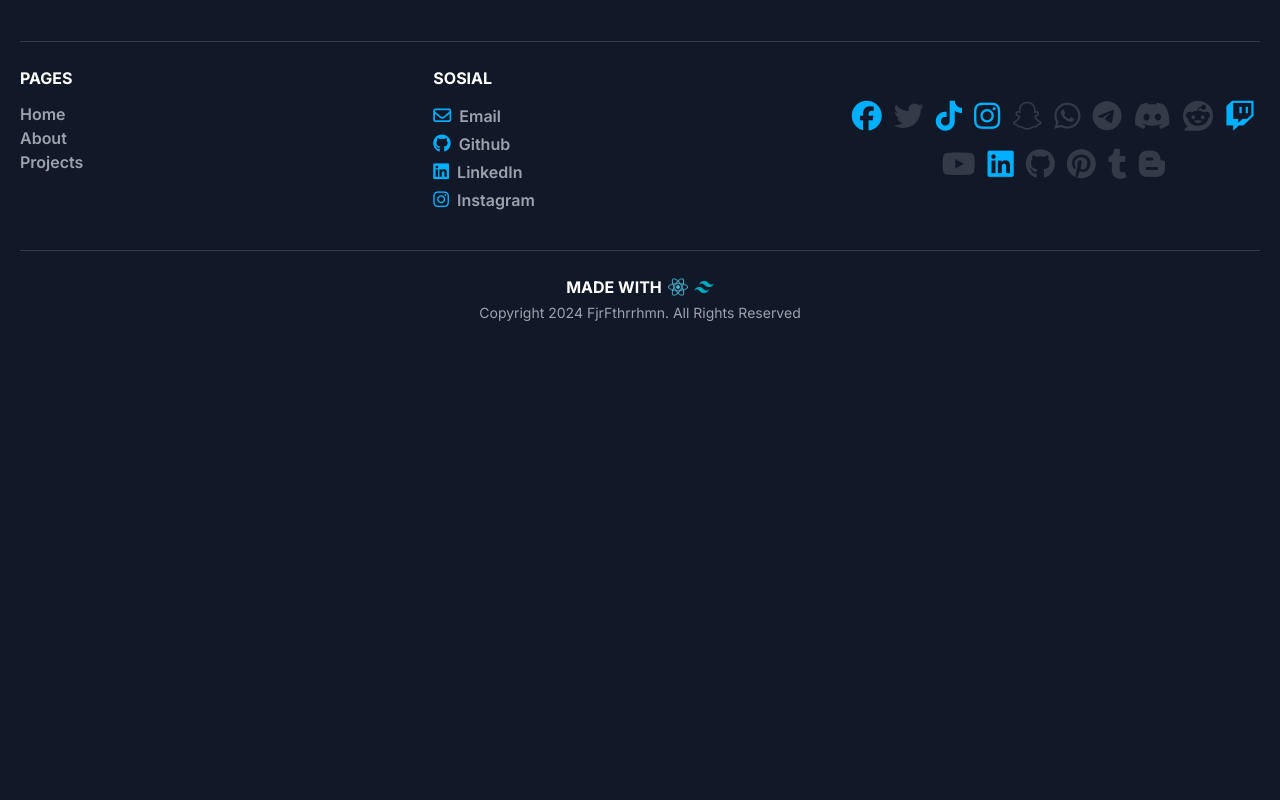
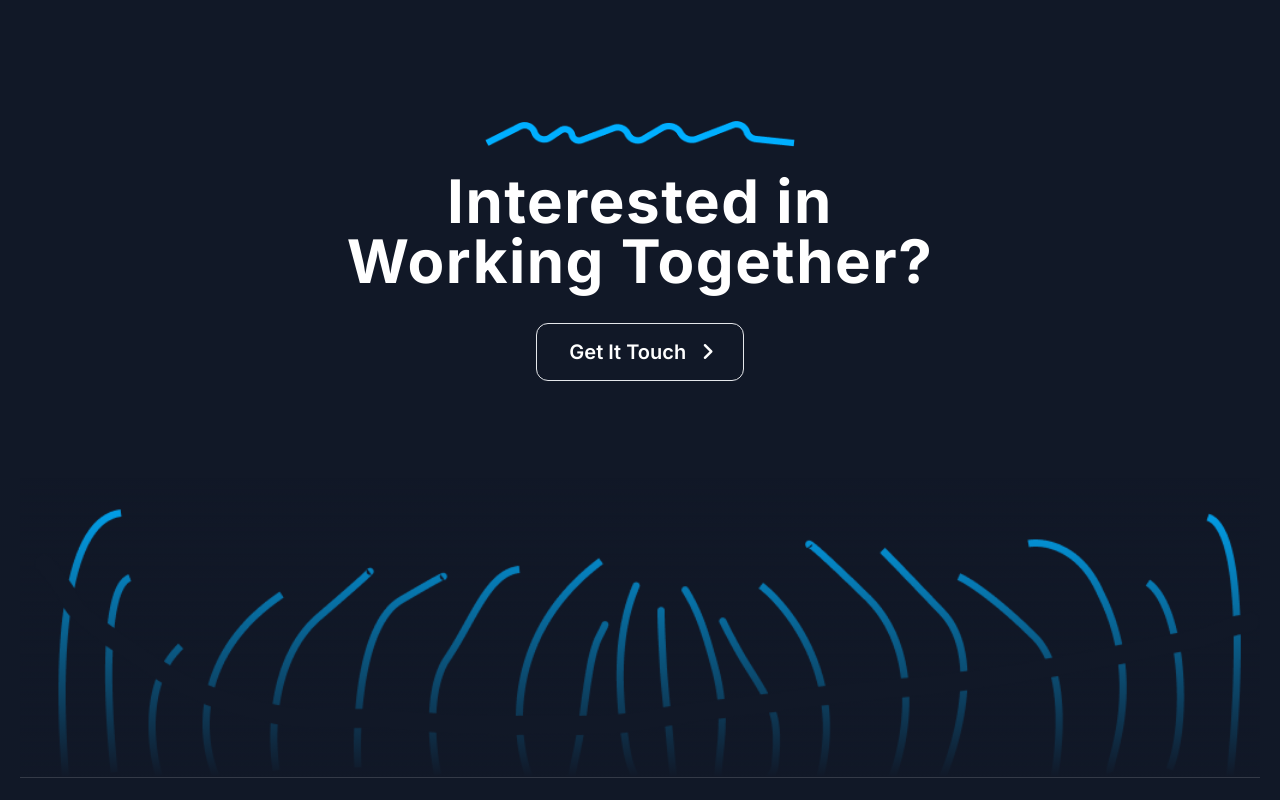
Before and after one commit to fjrfathurrahman/MyPortfolio-v1, a React (Vite) app: page / in a window 1280 px wide. Shown: the part 1320-2120 px from the top of the page. Before the commit the page ends 1667 px from the top, so only its background shows below. Built offline with nearby package versions, Linux system fonts and the light colour scheme; a web font is replaced by a local one.

Commit message:
Add CTA Elements

```diff
--- a/src/components/elements/CursorEl.tsx
+++ b/src/components/elements/CursorEl.tsx
@@ -16,7 +16,7 @@ export default function CursorEl() {
     }, []);
 
     return (
-        <div className="cursor-dot w-3 h-3 bg-white/50" style={{ left: `${position.x}px`, top: `${position.y}px` }}>
+        <div className="cursor-dot w-3 h-3 bg-white/50 hidden xl:block" style={{ left: `${position.x}px`, top: `${position.y}px` }}>
         </div>
     );
 }
--- /dev/null
+++ b/src/components/layouts/home/CTA.tsx
@@ -0,0 +1,24 @@
+import Section from "../../utilty/Section";
+import imgTittle from "../../../assets/global/imgTittleCTA.png"
+import imgMain from "../../../assets/global/imgMainCTA.png";
+import ButtonEl from "../../elements/ButtonEl";
+import { Link } from "react-router-dom";
+
+export default function CTA() {
+    return (
+        <Section className="pt-20" height="max-content">
+            <div className="mb-12 lg:mb-16 relative flex flex-col items-center justify-center">
+                <img src={imgTittle} className="w-1/2 sm:w-2/5 md:w-1/3 lg:w-1/4 mb-6" />
+                <h1 className="w-full text-wrap text-3xl sm:text-4xl md:text-5xl lg:text-6xl font-bold text-center tracking-tight sm:tracking-wide">Interested in <br /> Working Together?</h1>
+                <ButtonEl type="button" variant="primary" className="flex items-center gap-3">
+                    <Link to={"/contact"}>Get It Touch</Link>
+                    <i className="fa-solid fa-angle-right animateX"></i>
+                </ButtonEl>
+            </div>
+            <div className="relative">
+                <img src={imgMain} className="w-full" />
+                <div className="absolute top-0 left-0 right-0 w-full h-full bg-gradient-to-b from-transparent to-bg"></div>
+            </div>
+        </Section>
+    )
+}
--- a/src/index.css
+++ b/src/index.css
@@ -26,8 +26,6 @@
 * {
     cursor: none;
 }
-
-
 
 body {
     background: var(--bg);
@@ -120,3 +118,21 @@ body::-webkit-scrollbar-button {
     pointer-events: none;
     z-index: 9999;
 }
+
+.animateX {
+    animation: animateX 700ms ease-in-out infinite
+}
+
+@keyframes animateX {
+    0% {
+        transform: translateX(0px);
+    }
+
+    50% {
+        transform: translateX(3px);
+    }
+
+    100% {
+        transform: translateX(0px);
+    }
+}
--- a/src/pages/HomePage.tsx
+++ b/src/pages/HomePage.tsx
@@ -1,4 +1,5 @@
 import CursorEl from "../components/elements/CursorEl";
+import CTA from "../components/layouts/home/CTA";
 import Hero from "../components/layouts/home/Hero";
 import Reviews from "../components/layouts/home/Reviews";
 import Page from "../components/utilty/Pages";
@@ -9,6 +10,7 @@ export default function HomePage() {
             <CursorEl />
             <Hero/>
             <Reviews/>
+            <CTA/>
         </Page>
     )
 }
```
Also changed, not shown: src/assets/global/imgMainCTA.png (added), src/assets/global/imgTittleCTA.png (added).
